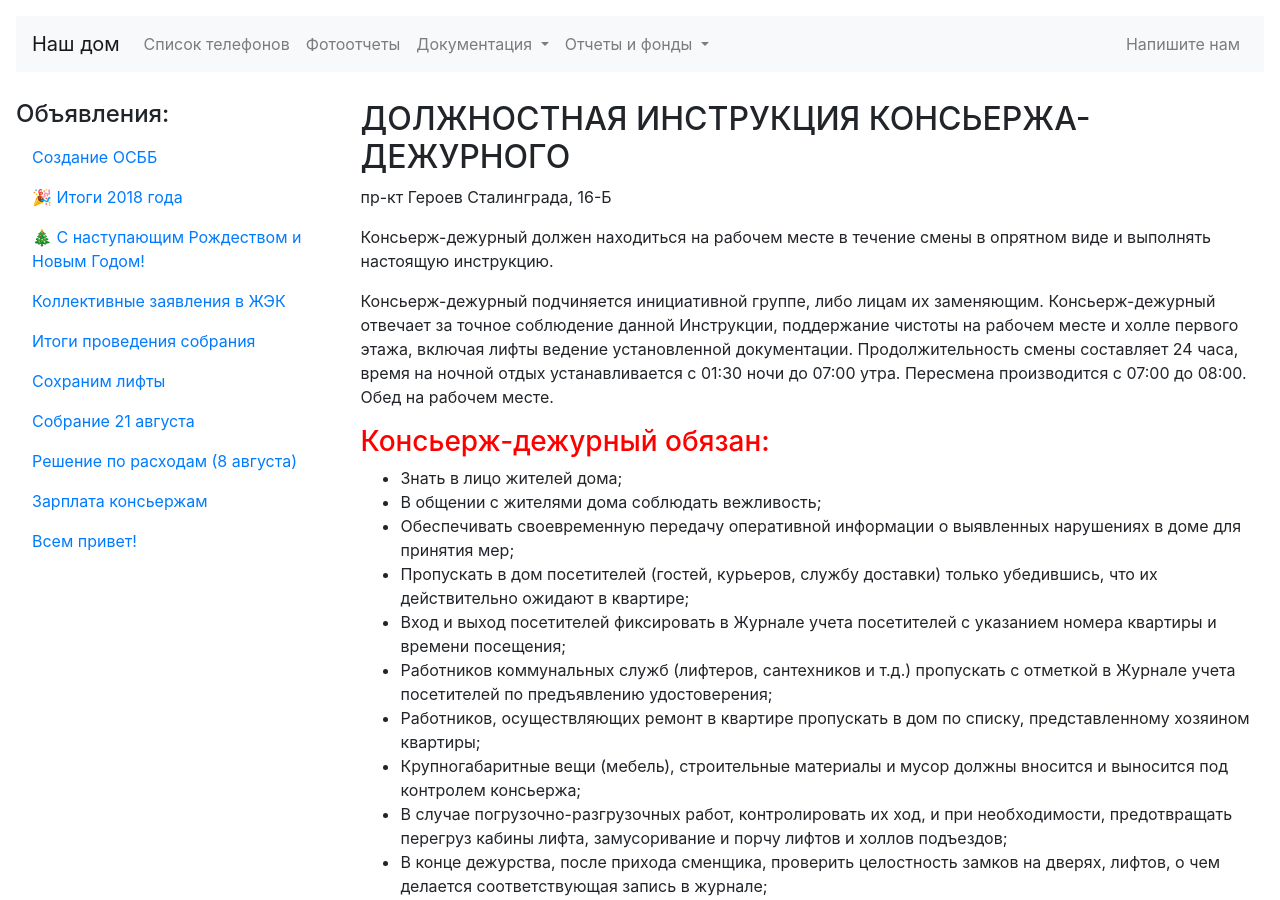
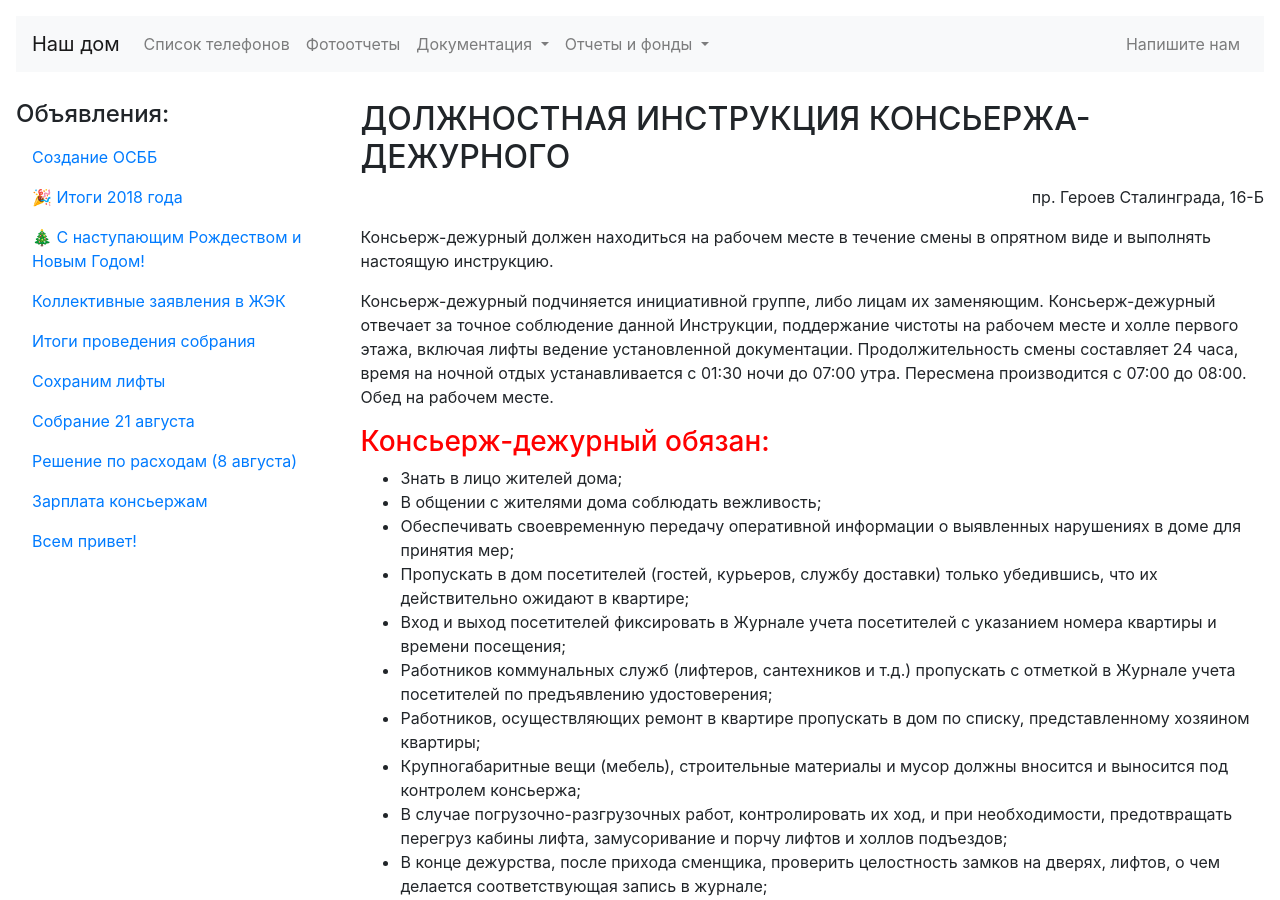
Before and after one commit to heroes-kiev/16b, a Jekyll site: the page built from _docs/concierge-job-instructions.md, in a window 1280 px wide and 900 px high. Built offline with Jekyll 4.4.1, drawn with Linux system fonts in a browser that asks for light colours.

Commit message:
Update concierge-job-instructions.md

```diff
--- a/_docs/concierge-job-instructions.md
+++ b/_docs/concierge-job-instructions.md
@@ -8,8 +8,8 @@ picture: /assets/images/concierge_thumb.png
 
 ## ДОЛЖНОСТНАЯ ИНСТРУКЦИЯ КОНСЬЕРЖА-ДЕЖУРНОГО
 
-пр-кт Героев Сталинграда, 16-Б
-{: style="text-align: left"}
+пр. Героев Сталинграда, 16-Б
+{: style="text-align: right"}
 
 Консьерж-дежурный должен находиться на рабочем месте в течение смены в опрятном виде и выполнять настоящую инструкцию.
 
```
